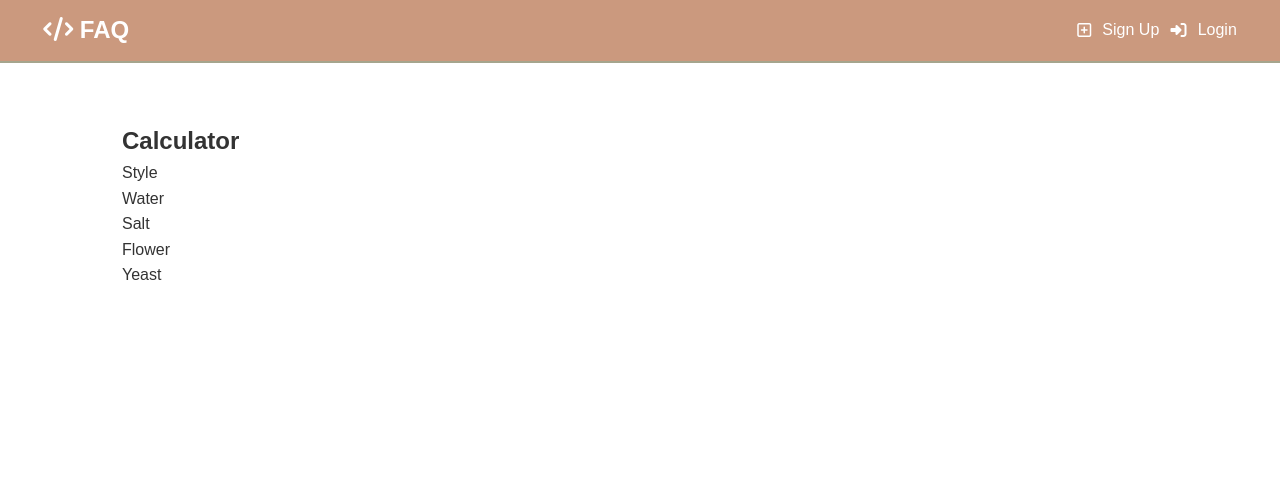
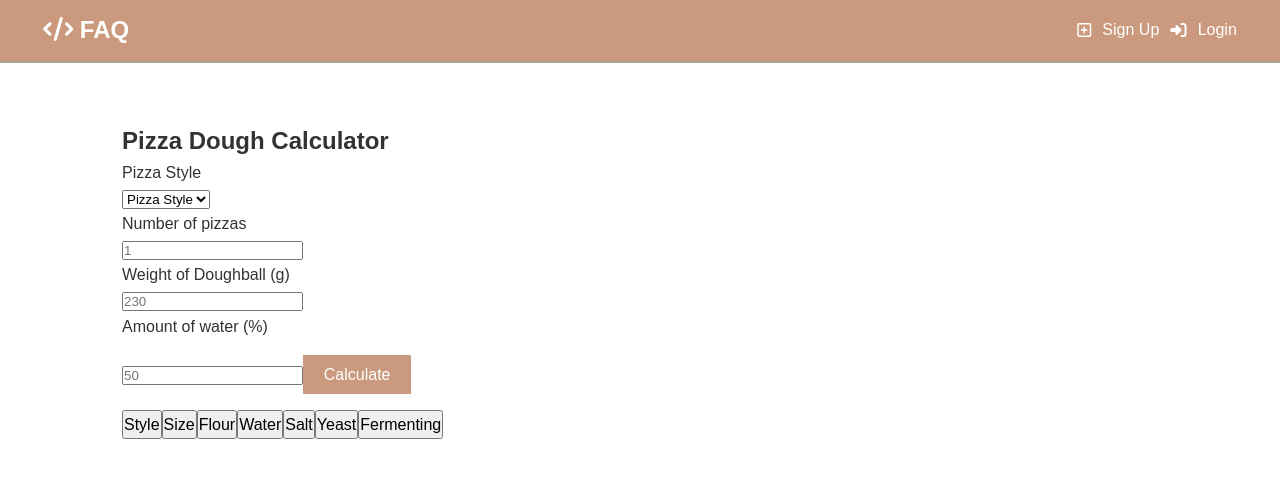
Before and after one commit to robertmoscaliuc96/Recipefy, a React (Create React App) app in the folder client/: page /calculator in a window 1280 px wide. Shown: the top 478 px of the page. Built offline with nearby package versions, Linux system fonts and the light colour scheme; no server answers.

Commit message:
Building Calculator Page

```diff
--- a/client/src/components/calculator/Calculator.js
+++ b/client/src/components/calculator/Calculator.js
@@ -1,15 +1,80 @@
-import React from 'react'
-//import PropTypes from 'prop-types'
+import React, {useState,useEffect }from 'react';
+import {GetStyle,GetSize,GetFlour,GetWater,GetSalt,GetYeast,GetFermentation} from './Details'
+
+
 
 function Calculator() {
+
+    const [calculator, setCalculator] = useState({
+        style: "",
+        numberPizza: "",
+        doughball: "",
+        water: "",
+    });
+
+
+
+    const {style, numberPizza, doughball, water}= calculator;
+
+    const [renderComponent, setRenderComponent] = useState({
+        details: ""
+    })
+
+    const onChange= e => setCalculator({...calculator, [e.target.name]:e.target.value});
+
+    let getDetails;
+    useEffect(() => {
+
+    switch(renderComponent){
+        case "style":
+            getDetails = <GetStyle/>
+        case "size":
+            getDetails = <GetSize/>
+        case "flour":
+             getDetails = <GetFlour/>
+        case "water":
+            getDetails = <GetWater/>
+        case "salt":
+            getDetails = <GetSalt/>
+        case "yest":
+            getDetails = <GetYeast/>
+        case "fermenting":
+            getDetails = <GetFermentation/>
+    }
+    }, [])
+
     return (
         <div>
-            <h1>Calculator</h1>
-            <p>Style</p>
-            <p>Water</p>
-            <p>Salt</p>
-            <p>Flower</p>
-            <p>Yeast</p>
+            <h1>Pizza Dough Calculator</h1>
+            <p>Pizza Style</p>
+            <select name="style" value={style} onChange={e =>onChange(e)}>
+                <option>Pizza Style</option>
+                <option value="napoletan">Napoletan</option>
+                <option value="american">American</option>
+                <option value="sicilian">Sicilian</option>
+                <option value="custom">Custom</option>
+
+          </select>
+            <p>Number of pizzas</p>
+            <input type='text' placeholder='1' onChange={e =>onChange(e)} value={numberPizza} name= "numberPizza" />
+            <p>Weight of Doughball (g)</p>
+            <input type='text' placeholder='230' onChange={e =>onChange(e)} value={doughball}  name= "doughball" />
+            <p>Amount of water (%)</p>
+            <input type='text' placeholder='50' onChange={e =>onChange(e)} value={water} name= "water" />
+
+            <button type='submit' className='btn btn-dark my-1' value='calculate' >Calculate</button>
+
+            <div>
+                <button onClick={() => setRenderComponent("style")}>Style</button>
+                <button onClick={() => setRenderComponent("size")}>Size</button>
+                <button onClick={() => setRenderComponent("flour")}>Flour</button>
+                <button onClick={() => setRenderComponent("water")}>Water</button>
+                <button onClick={() => setRenderComponent("salt")}>Salt</button>
+                <button onClick={() => setRenderComponent("yest")}>Yeast</button>
+                <button onClick={() => setRenderComponent("fermenting")}>Fermenting</button>
+            </div>
+            {getDetails}
+
         </div>
     )
 }
--- /dev/null
+++ b/client/src/components/calculator/Details.js
@@ -0,0 +1,24 @@
+import React from 'react'
+
+
+export const GetStyle = () => {
+    return <h1> Style</h1>
+}
+export const GetSize = () => {
+    return <h1> Size</h1>
+}
+export const GetFlour = () => {
+    return <h1> Flour</h1>
+}
+export const GetWater = () => {
+    return <h1> Water</h1>
+}
+export const GetSalt = () => {
+    return <h1> Salt</h1>
+}
+export const GetYeast = () => {
+    return <h1> Yeast</h1>
+}
+export const GetFermentation = () => {
+    return <h1> GetFermentation</h1>
+}
--- a/client/src/reducers/auth.js
+++ b/client/src/reducers/auth.js
@@ -18,7 +18,7 @@ const initialState = {
 
 }
 
-
+// eslint-disable-next-line
 export default function(state = initialState, action) {
 
     const {type, payload} = action;
--- a/client/src/reducers/post.js
+++ b/client/src/reducers/post.js
@@ -16,7 +16,7 @@ const initialState = {
     error: {}
   };
 
-
+// eslint-disable-next-line
   export default function (state= initialState, action){
       const{ type,payload}= action;
 
--- a/client/src/reducers/recipe.js
+++ b/client/src/reducers/recipe.js
@@ -11,6 +11,7 @@ const initialState = {
     error: {}
 
 }
+// eslint-disable-next-line
 export default function(state = initialState, action) {
 
     const {type, payload} = action;
```
